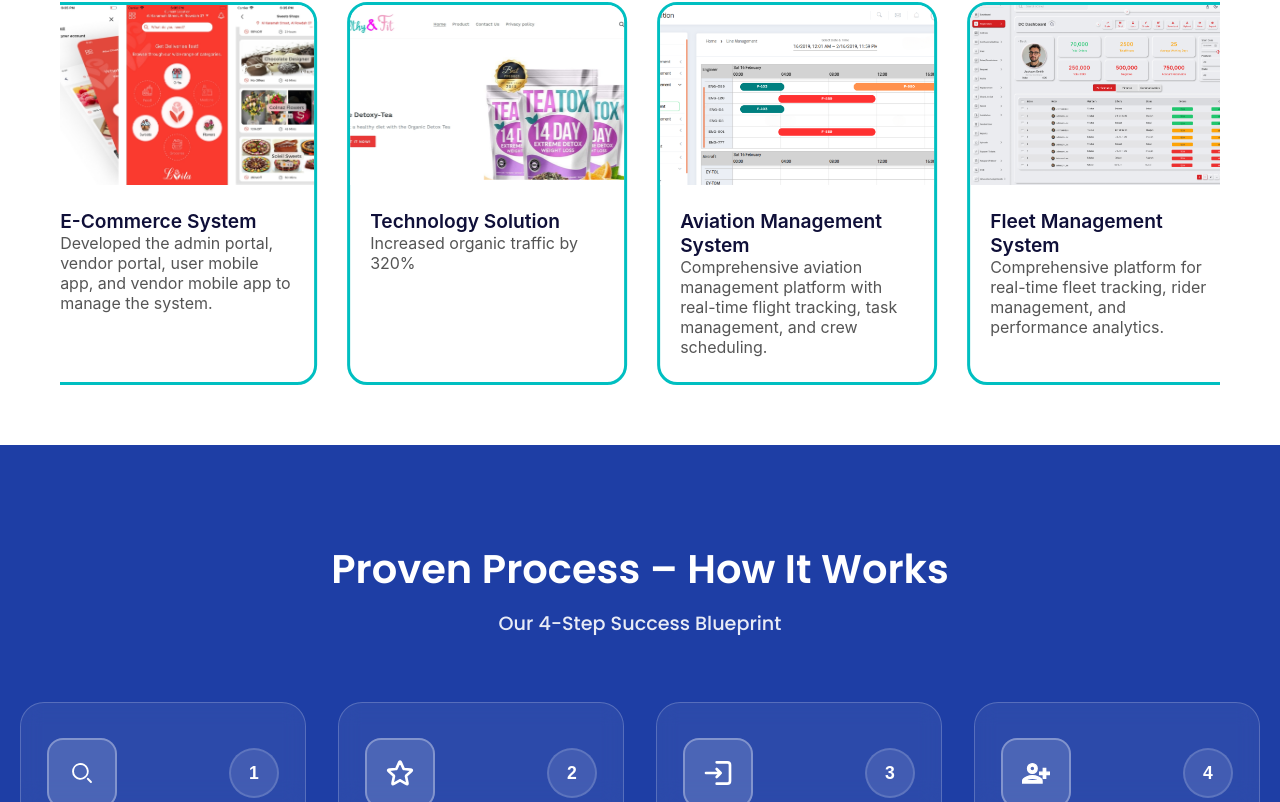
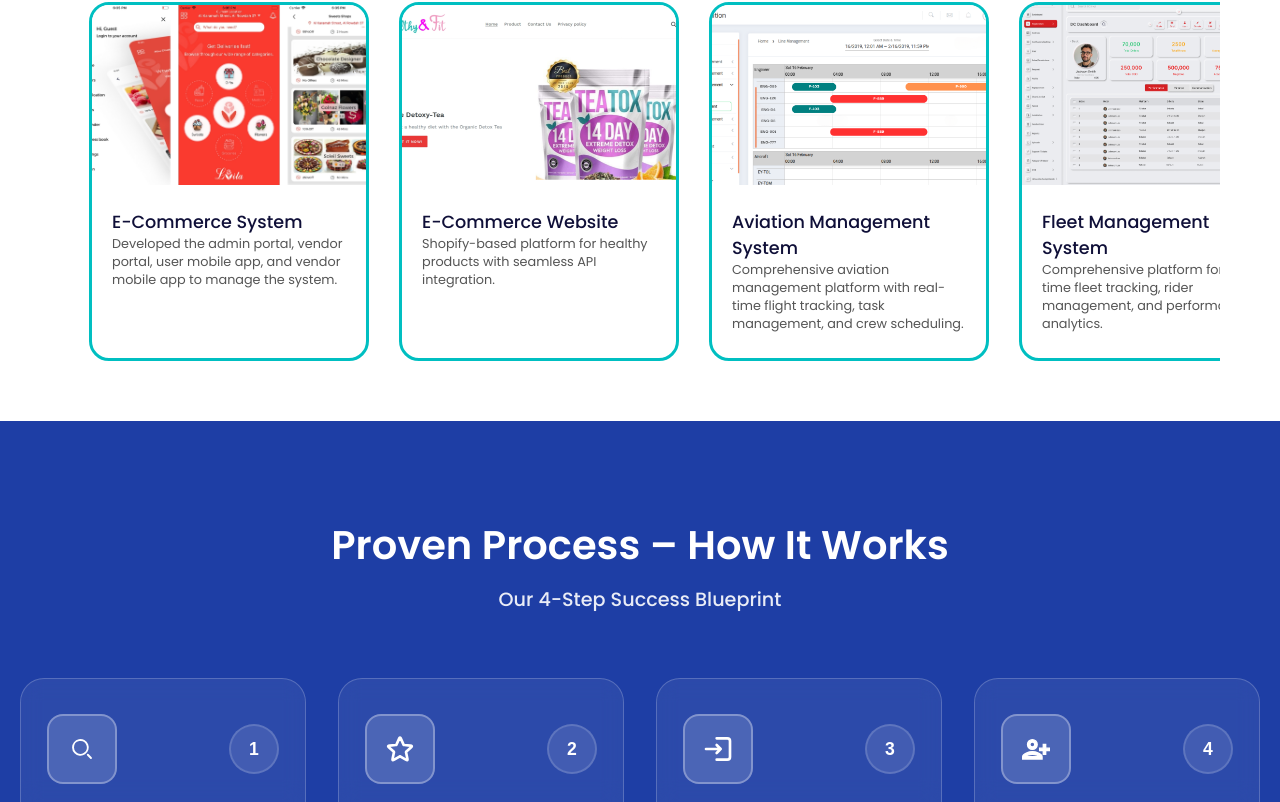
Before and after one commit to suraijzon/version1, a React (Create React App) app: page / in a window 1280 px wide. Shown: the part 2009-2811 px from the top of the page. Built offline with nearby package versions, Linux system fonts and the light colour scheme; no server answers.

Commit message:
new 41st fix

```diff
--- a/src/components/SuccessSection.jsx
+++ b/src/components/SuccessSection.jsx
@@ -7,7 +7,7 @@ import item4 from "../assets/icons/lvita.jpg";
 
 const SuccessSection = () => {
   const projects = [
-    { id: 1, name: "Technology Solution", desc: "Increased organic traffic by 320%", img: item1 },
+    { id: 1, name: "E-Commerce Website", desc: "Shopify-based platform for healthy products with seamless API integration.", img: item1 },
     { id: 2, name: "Aviation Management System", desc: "Comprehensive aviation management platform with real-time flight tracking, task management, and crew scheduling.", img: item2 },
     { id: 3, name: "Fleet Management System", desc: "Comprehensive platform for real-time fleet tracking, rider management, and performance analytics.", img: item3 },
     { id: 4, name: "E-Commerce System", desc: "Developed the admin portal, vendor portal, user mobile app, and vendor mobile app to manage the system.", img: item4 },
--- a/src/styles/successsection.css
+++ b/src/styles/successsection.css
@@ -131,18 +131,20 @@
 }
 
 .project-info h3 {
-  font-size: 1.2rem;
-  font-weight: 600;
+  font-size: 1.1rem;
+  font-family: Poppins;
+  font-weight: 500;
   margin-bottom: 0px;
-
   color: #0f0f38;
 }
 
 .project-info p {
-  font-size: 1rem;
+  font-size: 0.8rem;
   color: #555;
+  font-family: Poppins;
   margin-bottom: -5px;
 }
+
 @keyframes slideLeft {
   0% {
     transform: translateX(0);
```
